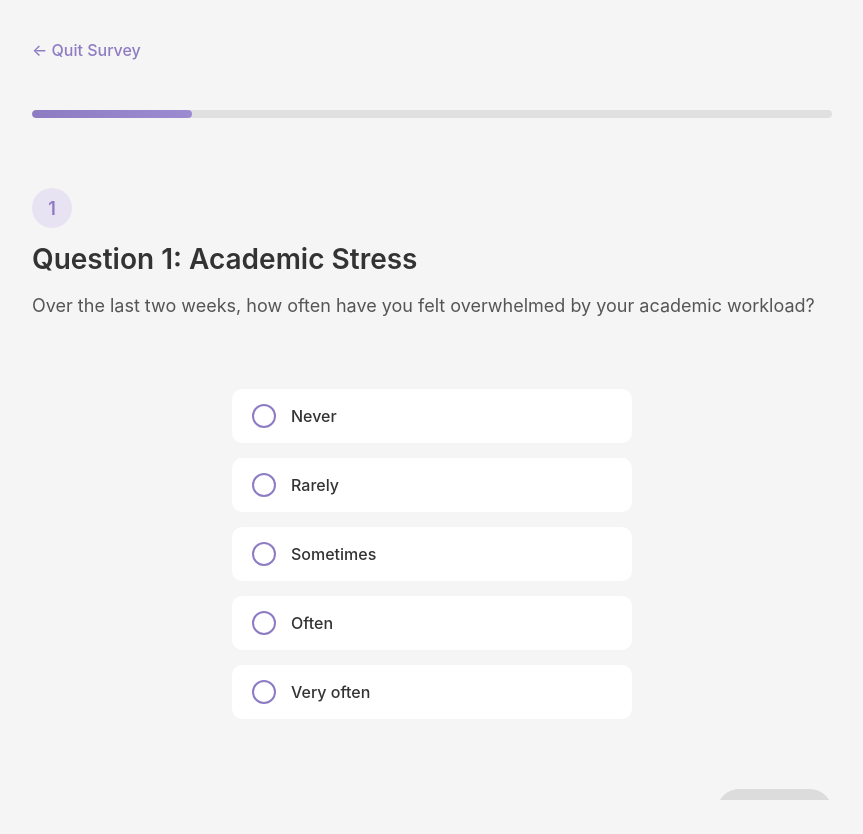
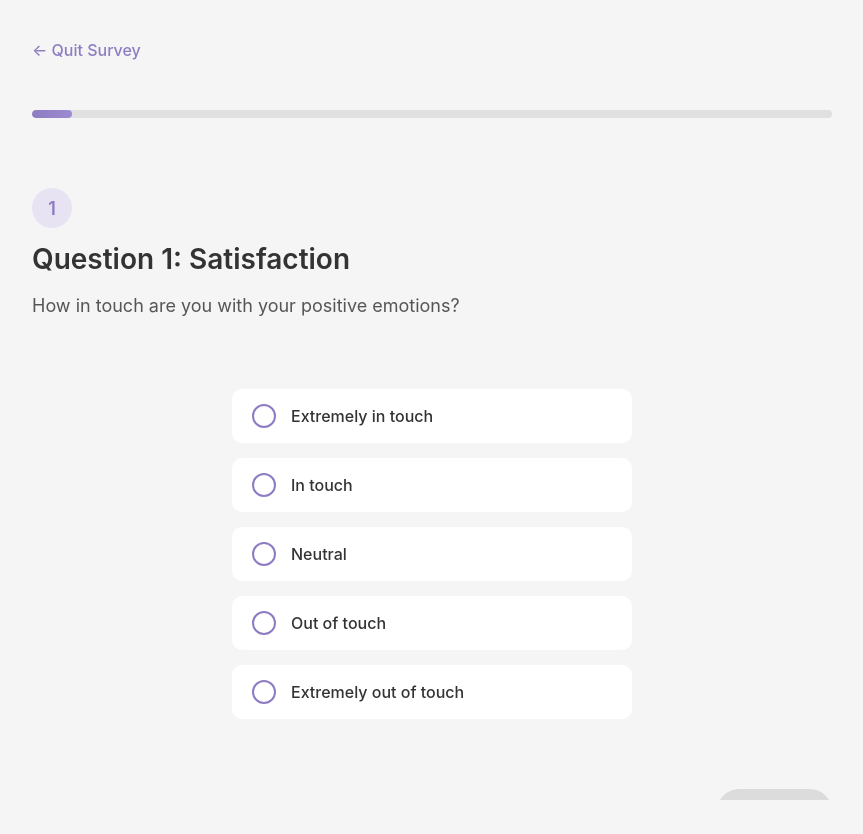
Before and after one commit to SauravK12/705_backend, a React (Vite) app in the folder client/: page /questionnaire in a window 1280 px wide. Shown: the whole page, without its empty margins (208-1071 px from the left). Built offline with nearby package versions, Linux system fonts and the light colour scheme; no server answers.

Commit message:
Changed the questions and answers according to improved questionnaire.

```diff
--- a/client/src/pages/QuestionnairePage.jsx
+++ b/client/src/pages/QuestionnairePage.jsx
@@ -20,35 +20,133 @@ function QuestionnairePage() {
   // }, []);
   const [questions] = useState([
     {
+      //Satisfaction
       id: 1,
-      category: "Academic Stress",
-      question: "Over the last two weeks, how often have you felt overwhelmed by your academic workload?",
-      options: ["Never", "Rarely", "Sometimes", "Often", "Very often"]
+      category: "Satisfaction",
+      question: "How in touch are you with your positive emotions?",
+      options: ["Extremely in touch", "In touch", "Neutral", "Out of touch", "Extremely out of touch"]
     },
     {
       id: 2,
-      category: "Sleep Quality",
-      question: "How would you rate the quality of your sleep over the past two weeks?",
-      options: ["Very poor", "Poor", "Fair", "Good", "Excellent"]
+      category: "Satisfaction",
+      question: "How much do you trust your skills and capabilities?",
+      options: ["Full trust", "Lots of trust", "Neutral", "Little trust", "No trust"]
     },
     {
       id: 3,
-      category: "Social Support",
-      question: "How often do you feel you have adequate social support from friends and family?",
-      options: ["Never", "Rarely", "Sometimes", "Often", "Always"]
+      category: "Satisfaction",
+      question: "How satisfied are you with the support you get from your friends?",
+      options: ["Extremely satisfied", "Satisfied", "Neutral", "Dissatisfied", "Extremely dissatisfied"]
     },
     {
       id: 4,
-      category: "Anxiety",
-      question: "Over the last two weeks, have you felt nervous, anxious, or on edge?",
-      options: ["Not at all", "Rarely", "Sometimes", "Most of the time", "All the time"]
+      category: "Satisfaction",
+      question: "How satisfied are you with the support you get from your family?",
+      options: ["Extremely satisfied", "Satisfied", "Neutral", "Dissatisfied", "Extremely dissatisfied"]
     },
     {
       id: 5,
-      category: "Mood",
-      question: "How often have you felt down, depressed, or hopeless during the past two weeks?",
-      options: ["Not at all", "Several days", "More than half the days", "Nearly every day", "Every day"]
+      category: "Satisfaction",
+      question: "How often do you positively think of the future?",
+      options: ["Always", "Often", "Sometimes", "Rarely", "Never"]
+    },
+
+    //Self-Management
+    {
+      id: 6,
+      category: "Self-Management",
+      question: "How would you rate your ability to deal with personal problems?",
+      options: ["Very good", "Good", "Fair", "Poor", "Very poor"]
+    },
+    {
+      id: 7,
+      category: "Self-Management",
+      question: "How would you rate your ability to organize your thoughts?",
+      options: ["Very good", "Good", "Fair", "Poor", "Very poor"]
+    },
+    {
+      id: 8,
+      category: "Self-Management",
+      question: "How much control do you feel you have on important aspects of your life?",
+      options: ["Full control", "Lots of control", "Neutral", "Little control", "No control"]
+    },
+
+    //Quality Rest
+    {
+      id: 9,
+      category: "Quality Rest",
+      question: "How in touch are you with your inner peace?",
+      options: ["Extremely in touch", "In touch", "Neutral", "Out of touch", "Extremely out of touch"]
+    },
+    {
+      id: 10,
+      category: "Quality Rest",
+      question: "How often do you sleep 7-9 hours a day?",
+      options: ["Always", "Often", "Sometimes", "Rarely", "Never"]
+    },
+    {
+      id: 11,
+      category: "Quality Rest",
+      question: "How often are you able to focus or concentrate on something?",
+      options: ["Always", "Often", "Sometimes", "Rarely", "Never"]
+    },
+    {
+      id: 12,
+      category: "Quality Rest",
+      question: "How often do you plan ahead to avoid stressful situations?",
+      options: ["Always", "Often", "Sometimes", "Rarely", "Never"]
+    },
+    {
+      id: 13,
+      category: "Quality Rest",
+      question: "How often do you prioritize doing tasks, and thinking of a solution, instead of letting stress and emotions affect you?",
+      options: ["Always", "Often", "Sometimes", "Rarely", "Never"]
+    },
+    {
+      id: 14,
+      category: "Quality Rest",
+      question: "How often do you take a much needed break, instead of letting stress and emotions affect you?",
+      options: ["Always", "Often", "Sometimes", "Rarely", "Never"]
+    },
+
+    //Productivity
+    {
+      id: 15,
+      category: "Productivity",
+      question: "How much do you enjoy your daily routine?",
+      options: ["Extremely satisfied", "Satisfied", "Neutral", "Dissatisfied", "Extremely dissatisfied"]
+    },
+    {
+      id: 16,
+      category: "Productivity",
+      question: "How much do you feel unbothered about daily challenges?",
+      options: ["Extremely unbothered", "Unbothered", "Neutral", "Bothered", "Extremely bothered"]
+    },
+    {
+      id: 17,
+      category: "Productivity",
+      question: "How much time do you spend on leisurely activities?",
+      options: ["All the time", "Most of the time", "About half of the time", "Some of the time", "None of the time"]
+    },
+    {
+      id: 18,
+      category: "Productivity",
+      question: "How much time do you spend on quality time with friends and family?",
+      options: ["All the time", "Most of the time", "About half of the time", "Some of the time", "None of the time"]
+    },
+    {
+      id: 19,
+      category: "Productivity",
+      question: "How often are you free from situations under time pressure?",
+      options: ["Always", "Often", "Sometimes", "Rarely", "Never"]
+    },
+    {
+      id: 20,
+      category: "Productivity",
+      question: "How often do you feel unbothered about unexpected events?",
+      options: ["Always", "Often", "Sometimes", "Rarely", "Never"]
     }
+
   ]);
 
   const currentQuestion = questions[currentQuestionIndex];
```
